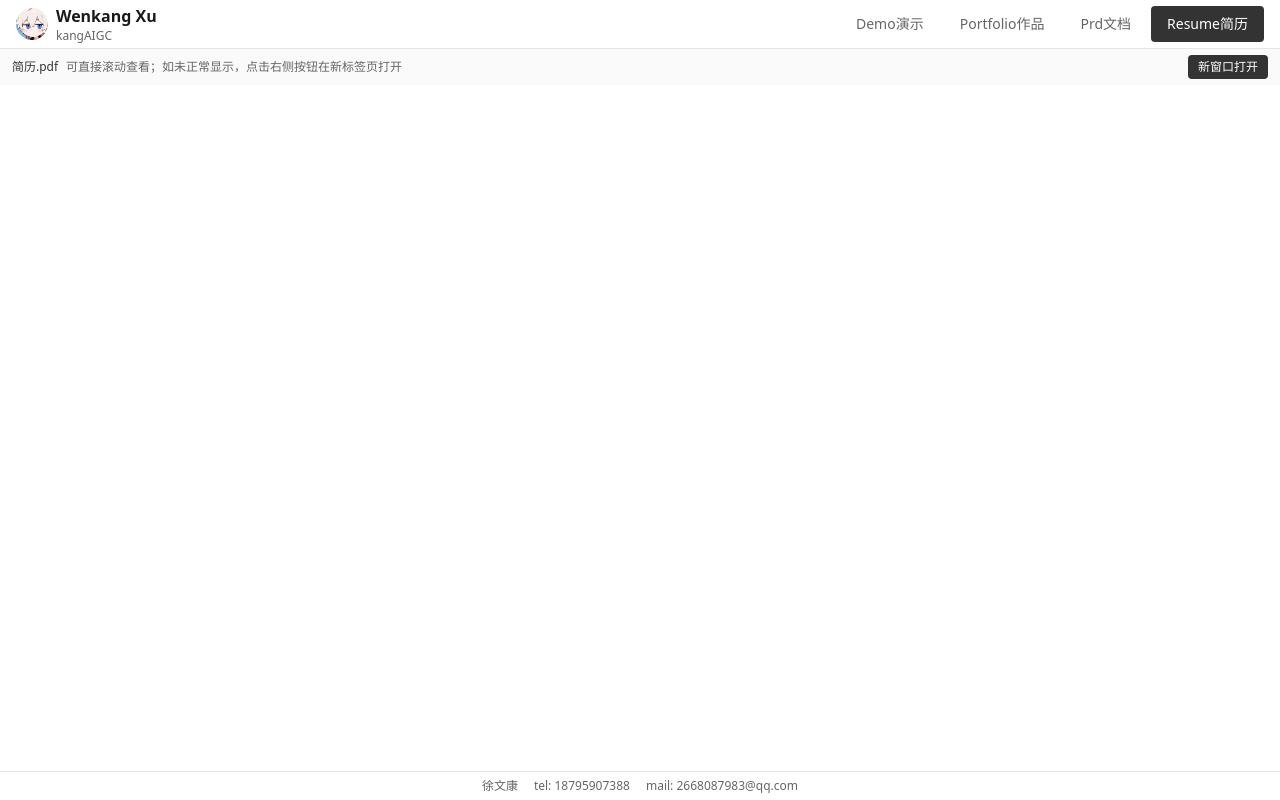
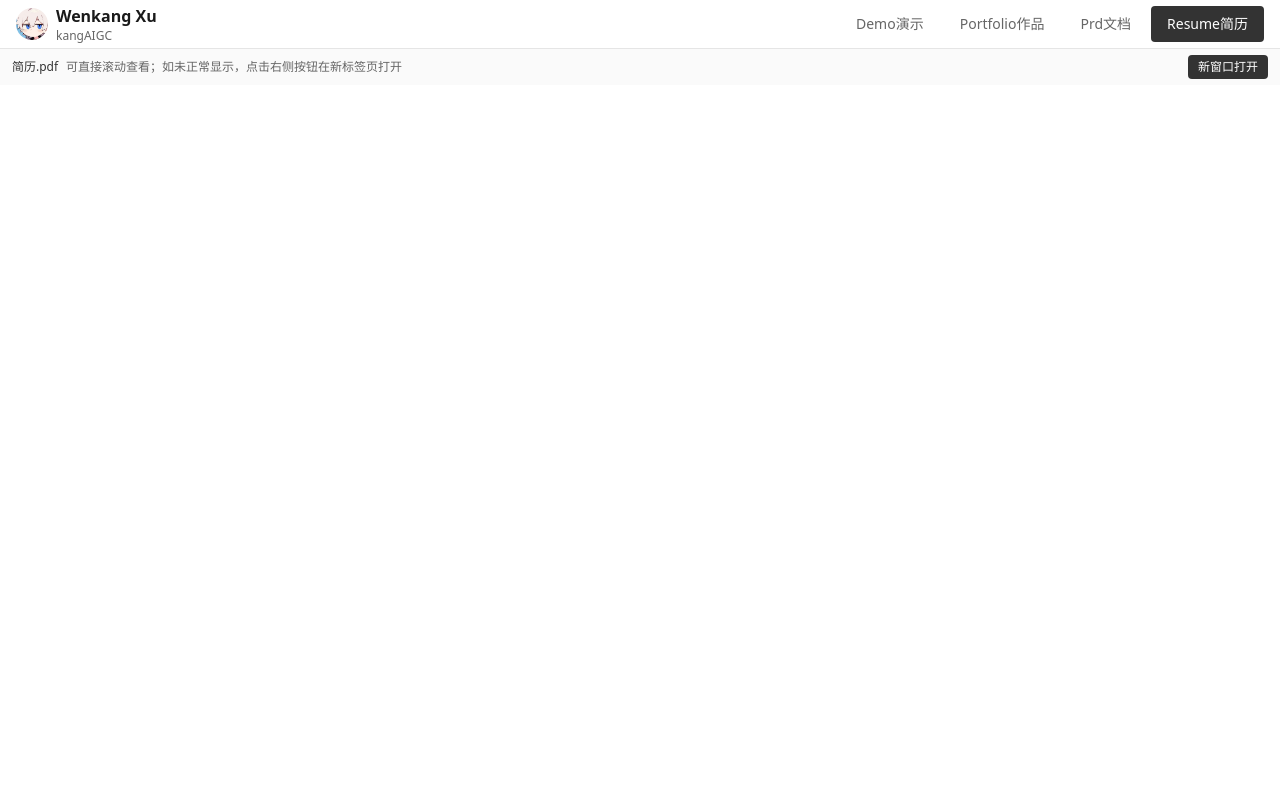
Before and after one commit to kangAIGC/me, a Next.js app: page /resume in a window 1280 px wide. Built offline with nearby package versions, Linux system fonts and the light colour scheme.

Commit message:
Resume: remove bottom author info footer

```diff
--- a/src/app/resume/page.tsx
+++ b/src/app/resume/page.tsx
@@ -41,15 +41,6 @@ export default function ResumePage() {
           />
         </div>
       </div>
-
-      {/* 底部作者信息：压缩为单行 */}
-      <footer className="shrink-0 border-t border-[#E5E5E5] py-1.5">
-        <div className="flex w-full flex-wrap items-center justify-center gap-x-4 px-4 text-xs text-[#666666]">
-          <span>徐文康</span>
-          <span>tel: 18795907388</span>
-          <span>mail: 2668087983@qq.com</span>
-        </div>
-      </footer>
     </div>
   );
 }
```
